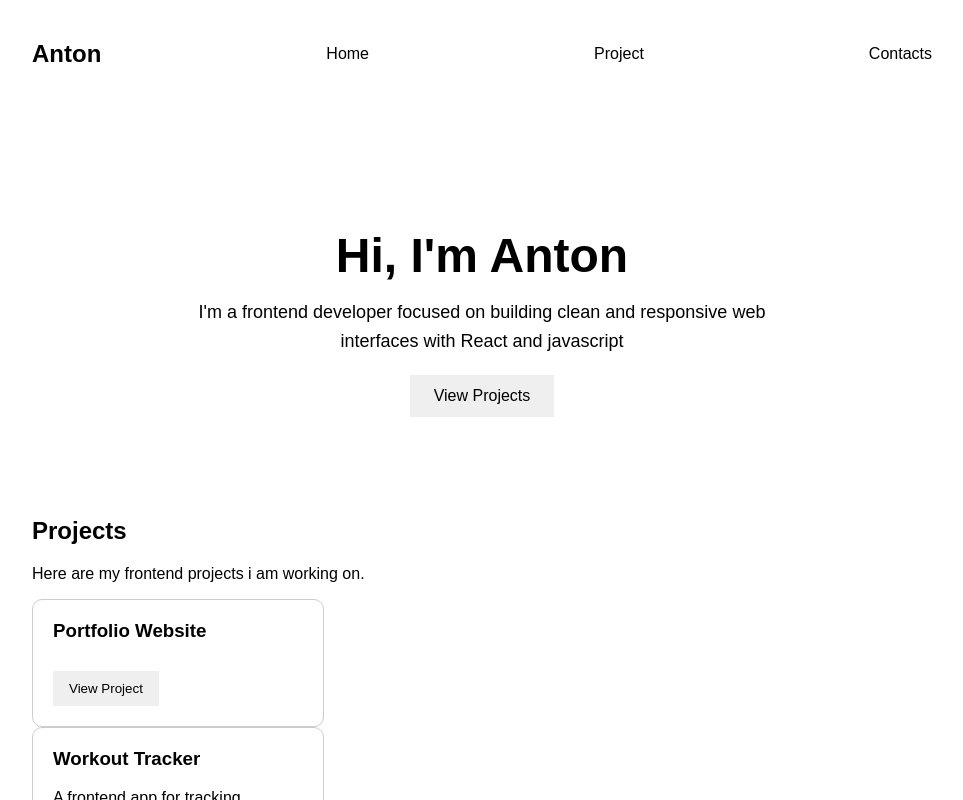
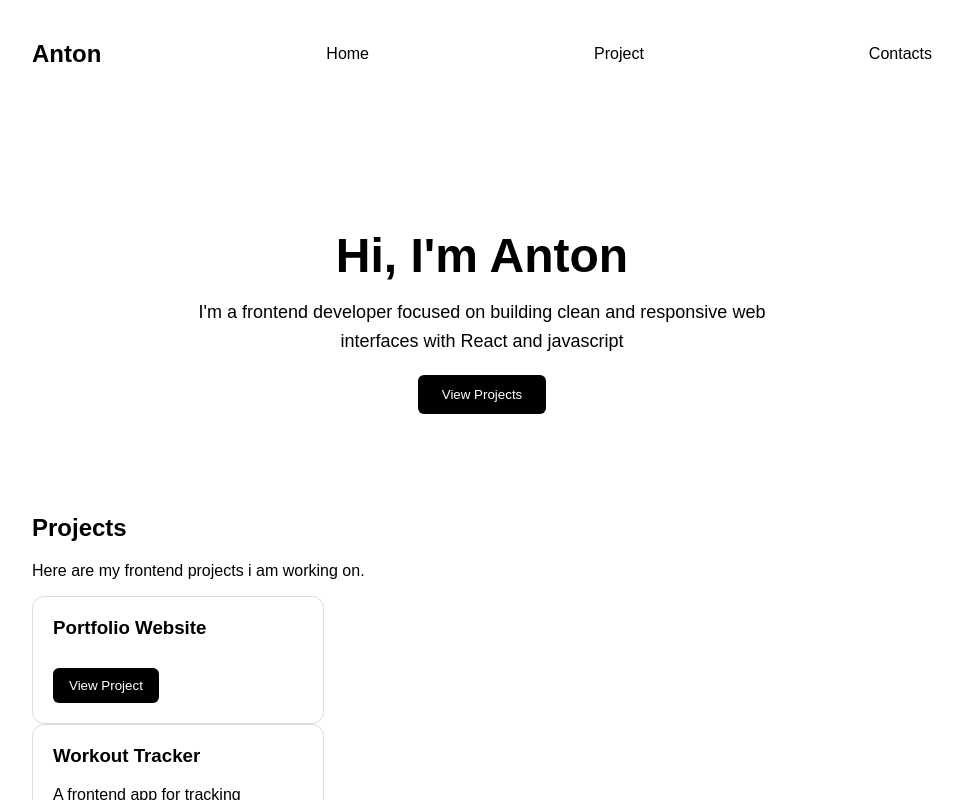
Before and after one commit to Antonluko/Portfolio, a React (Vite) app: page / in a window 1280 px wide. Shown: the top 800 px of the page, without its empty margins (158-1121 px from the left). Built offline with nearby package versions, Linux system fonts and the light colour scheme.

Commit message:
Improved project cards/buttons styling

```diff
--- a/src/index.css
+++ b/src/index.css
@@ -47,8 +47,13 @@ section {
 .home button {
   padding: 12px 24px;
   border: none;
+  background: black;
+  color: white;
   cursor: pointer;
-  font-size: 16px;
+  border-radius: 6px;
+}
+.home button:hover {
+  background: #333;
 }
 
 .project {
@@ -63,10 +68,16 @@ section {
 }
 .project-card {
   width: 250px;
-  border: 1px solid #ccc;
+  border: 1px solid #ddd;
+  border-radius: 12px;
   padding: 20px;
-  border-radius: 10px;
   text-align: left;
+  background: white;
+  transition: 0.3s;
+}
+.project-card:hover {
+  transform: translateY(-5px);
+  box-shadow: 0 5px 15px rgba(0,0,0,0.1);
 }
 .project-card h3 {
   margin-top: 0;
@@ -75,7 +86,13 @@ section {
   margin-top: 10px;
   padding: 10px 16px;
   border: none;
+  background: black;
+  color: white;
   cursor: pointer;
+  border-radius: 6px;
+}
+.project-card button:hover {
+  background: #333;
 }
 html {
   scroll-behavior: smooth;
```
